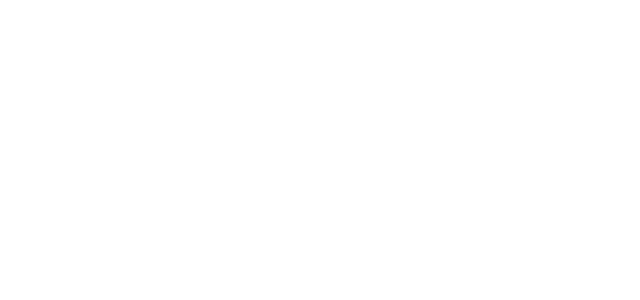
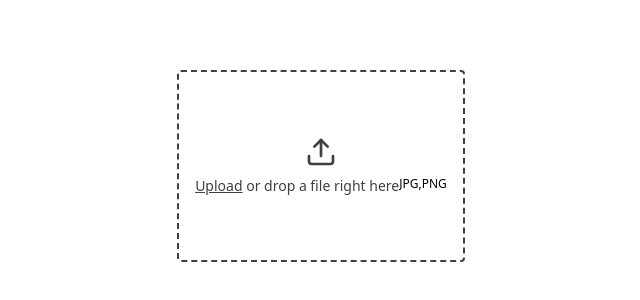
Before and after one commit to miguel-leite-2000/react-drag-drop-upload, a React (Vite) app: page / in a window 1280 px wide. Shown: the part 234-534 px from the top of the page, without its empty margins (319-959 px from the left). Built offline with nearby package versions, Linux system fonts and the light colour scheme.

Commit message:
🐳 chore: add functionality to the file component to share your information

```diff
--- /dev/null
+++ b/index.ts
@@ -0,0 +1,2 @@
+// eslint-disable-next-line @typescript-eslint/no-unused-vars
+import { ReactDragDropUpload } from "./src/components/react-drag-drop-upload";
--- a/src/App.tsx
+++ b/src/App.tsx
@@ -1,5 +1,64 @@
+import { useState } from "react";
+import { ReactDragDropUpload } from "./components/react-drag-drop-upload";
+import DrawTypes, {
+  DescriptionWrapper,
+} from "./components/react-drag-drop-upload/upload-components";
+import { drawDescription } from "./components/react-drag-drop-upload/file-upload";
+import { Upload } from "lucide-react";
+
 function App() {
-  return <></>;
+  const [fileOrFiles, setFile] = useState(null);
+  // eslint-disable-next-line @typescript-eslint/no-explicit-any
+  const handleChange = (fileOrFiles: any) => {
+    setFile(fileOrFiles);
+    console.log("changes", fileOrFiles);
+  };
+  // eslint-disable-next-line @typescript-eslint/no-explicit-any
+  const onDrop = (fileOrFiles: any) => {
+    console.log("drop", fileOrFiles);
+  };
+  // eslint-disable-next-line @typescript-eslint/no-explicit-any
+  const onSelect = (fileOrFiles: any) => {
+    console.log("test", fileOrFiles);
+  };
+
+  const onTypeError = (err = "1") => console.log(err);
+  const onSizeError = (err = "1") => console.log(err);
+  console.log(fileOrFiles);
+
+  return (
+    <div className="flex items-center justify-center h-screen w-screen">
+      <ReactDragDropUpload
+        onSelect={onSelect}
+        onDrop={onDrop}
+        handleChange={handleChange}
+        onTypeError={onTypeError}
+        onSizeError={onSizeError}
+        classes="border-zinc-700"
+        types={["JPG", "PNG"]}
+      >
+        {({
+          currFiles,
+          uploaded,
+          error,
+          disabled,
+          label,
+          types,
+          dragging,
+          maxSize,
+          minSize,
+        }) => (
+          <div className="flex flex-col gap-2 items-center">
+            <Upload className="w-8 h-8 text-zinc-700" />
+            <DescriptionWrapper error={error}>
+              {drawDescription(currFiles, uploaded, error, disabled, label)}
+              <DrawTypes types={types} minSize={minSize} maxSize={maxSize} />
+            </DescriptionWrapper>
+          </div>
+        )}
+      </ReactDragDropUpload>
+    </div>
+  );
 }
 
 export default App;
--- a/src/components/react-drag-drop-upload/file-upload.tsx
+++ b/src/components/react-drag-drop-upload/file-upload.tsx
@@ -1,4 +1,4 @@
-import React, { useEffect, useRef, useState } from "react";
+import React, { ReactNode, useEffect, useRef, useState } from "react";
 import { twMerge } from "tailwind-merge";
 import { Upload } from "lucide-react";
 
@@ -11,12 +11,23 @@
 } from "./upload-components";
 import useDragging from "../../hooks/use-dragging";
 
+interface FileUploaderProps {
+  dragging: boolean;
+  error: boolean;
+  currFiles: File[] | File | null;
+  types: Array<string> | undefined;
+  minSize: number | undefined;
+  maxSize: number | undefined;
+  uploaded: boolean;
+  label: string | undefined;
+}
+
 type Props = {
   name?: string;
   hoverTitle?: string;
   types?: Array<string>;
   classes?: string;
-  children?: JSX.Element;
+  children?: (props: FileUploaderProps) => ReactNode | ReactNode;
   maxSize?: number;
   minSize?: number;
   fileOrFiles?: Array<File> | File | null;
@@ -32,6 +43,7 @@
   onDraggingStateChange?: (dragging: boolean) => void;
   dropMessageStyle?: React.CSSProperties | undefined;
 };
+
 /**
  *
  * Draw a description on the frame
@@ -45,7 +57,7 @@
  * @internal
  *
  */
-const drawDescription = (
+export const drawDescription = (
   currFile: Array<File> | File | null,
   uploaded: boolean,
   typeError: boolean,
@@ -223,14 +235,8 @@
         disabled={disabled}
         multiple={multiple}
         required={required}
+        hidden
       />
-      {dragging && (
-        <HoverMessage style={dropMessageStyle}>
-          <span className="hover-title absolute top-[50%] left-[50%] translate-x-[50%] translate-y-[50%]">
-            {hoverTitle || "Drop Here"}
-          </span>
-        </HoverMessage>
-      )}
       {!children && (
         <>
           <Upload className={twMerge("upload-icon w-8 h-8 text-primary")} />
@@ -240,7 +246,30 @@
           </DescriptionWrapper>
         </>
       )}
-      {children}
+      {typeof children === "function" &&
+        children({
+          dragging,
+          currFiles,
+          error,
+          maxSize,
+          minSize,
+          types,
+          uploaded,
+          label,
+        })}
+
+      {typeof children !== "function" && (
+        <>
+          {dragging && (
+            <HoverMessage style={dropMessageStyle}>
+              <span className="hover-title absolute top-[50%] left-[50%] translate-x-[50%] translate-y-[50%]">
+                {hoverTitle || "Drop Here"}
+              </span>
+            </HoverMessage>
+          )}
+          {children}
+        </>
+      )}
     </UploadWrapper>
   );
 };
--- /dev/null
+++ b/src/components/teste.tsx
@@ -0,0 +1,10 @@
+import { ReactNode } from "react";
+
+type TesteProps = {
+  children: (props: { value: string }) => ReactNode;
+};
+
+export const Teste = ({ children }: TesteProps) => {
+  const value = "exampleValue";
+  return children({ value });
+};
--- a/src/hooks/use-dragging.tsx
+++ b/src/hooks/use-dragging.tsx
@@ -1,7 +1,7 @@
 import { useState, useEffect, useCallback } from "react";
 
 let draggingCount = 0;
-type Params = {
+export type DraggingProps = {
   // eslint-disable-next-line @typescript-eslint/no-explicit-any
   labelRef: any;
   // eslint-disable-next-line @typescript-eslint/no-explicit-any
@@ -24,7 +24,7 @@
   multiple,
   handleChanges,
   onDrop,
-}: Params): boolean {
+}: DraggingProps): boolean {
   const [dragging, setDragging] = useState(false);
   const handleClick = useCallback(() => {
     inputRef.current.click();
--- a/src/main.tsx
+++ b/src/main.tsx
@@ -1,6 +1,7 @@
 import React from "react";
 import ReactDOM from "react-dom/client";
 import App from "./App.tsx";
+import "./styles/index.css";
 
 ReactDOM.createRoot(document.getElementById("root")!).render(
   <React.StrictMode>
--- a/tailwind.config.js
+++ b/tailwind.config.js
@@ -1,6 +1,6 @@
 /** @type {import('tailwindcss').Config} */
 export default {
-  content: ["./src/**/*.{js,ts,jsx,tsx}"],
+  content: ["./index.html", "./src/**/*.{js,ts,jsx,tsx}"],
   theme: {
     extend: {},
   },
```
Also changed, not shown: src/index.ts (deleted).
